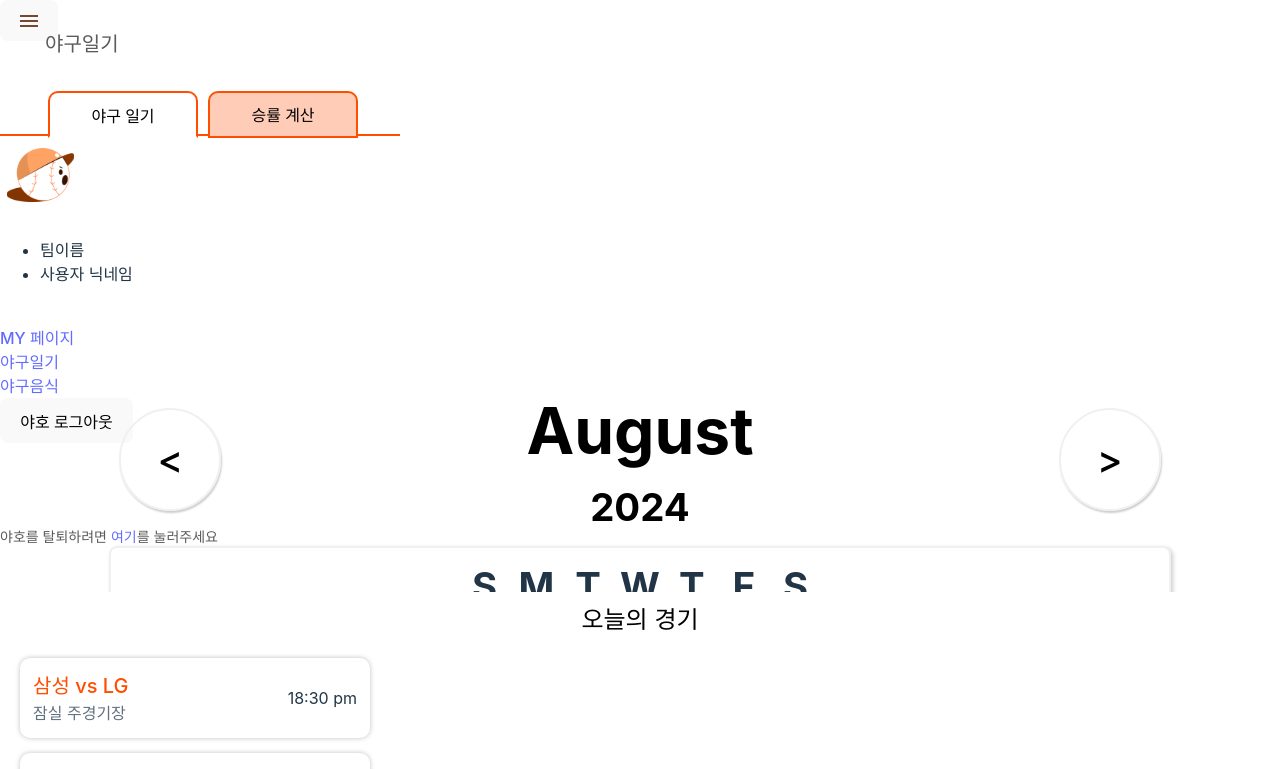
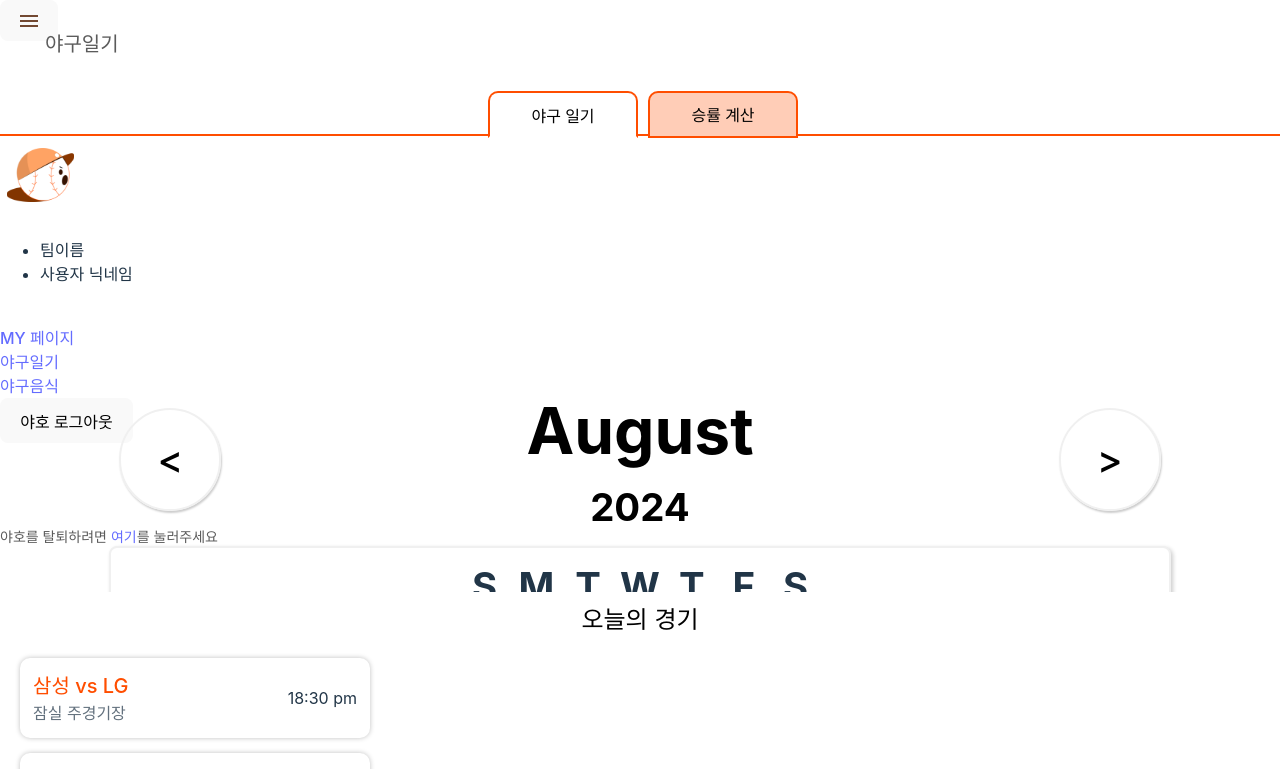
Before and after one commit to YahoProject/Yaho_FrontEnd, a React (Vite) app: page /calendar in a window 1280 px wide. Shown: the top 769 px of the page. Built offline with nearby package versions, Linux system fonts and the light colour scheme; no server answers; the HTML template or start-up script is replaced by a standard one.

Commit message:
Update Calendar.css

```diff
--- a/src/styles/Calendar.css
+++ b/src/styles/Calendar.css
@@ -13,7 +13,7 @@
     display: flex;
     border-bottom: 2px solid #FF4E00;
     background-color:white;
-    width: 400px;
+    width: 100%;
     height: 36px;
     top:100px;
     gap: 0px;
@@ -26,6 +26,7 @@
     width: 150px;
     left: 8px;
     background: #FFCDB7;
+    color:black;
     border: 2px solid #FF4E00;
     border-bottom-left-radius: 0;
     border-bottom-right-radius: 0;
```
